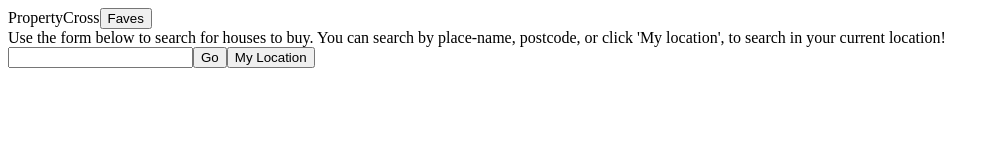
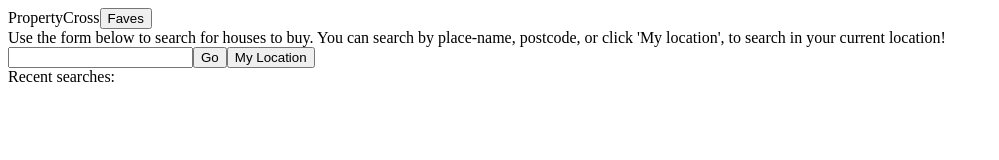
Before and after one commit to MMalashta/PropertyCross, a React app: page / in a window 1280 px wide. Shown: the top 160 px of the page, without its empty margins (0-999 px from the left). Built offline with nearby package versions, Linux system fonts and the light colour scheme; the HTML template or start-up script is replaced by a standard one.

Commit message:
some refactoring and some restructuring

```diff
--- a/src/components/PropertiesList.js
+++ b/src/components/PropertiesList.js
@@ -1,7 +1,7 @@
 import React from 'react'
 import PropertyListItem from './PropertyListItem'
 
-const PropertiesList = ({properties}) => <div>
+const PropertiesList = ({ properties }) => <div>
   <span>List</span>
   {properties.map(() => <PropertyListItem/>)}
 </div>
--- /dev/null
+++ b/src/components/propertySearch/LocationsList.js
@@ -0,0 +1,7 @@
+import React from 'react'
+
+const LocationsList = ({ locations }) => <div>
+  <span>Please select a location below:</span>
+</div>
+
+export default LocationsList
--- /dev/null
+++ b/src/components/propertySearch/RecentSearchesList.js
@@ -0,0 +1,7 @@
+import React from 'react'
+
+const RecentSearchesList = ({ searches }) => <div>
+  <span>Recent searches:</span>
+</div>
+
+export default RecentSearchesList
--- /dev/null
+++ b/src/components/propertySearch/index.js
@@ -0,0 +1,4 @@
+export { default as Header } from './Header'
+export { default as InstructionalText } from './InstructionalText'
+export { default as LocationsList } from './LocationsList'
+export { default as RecentSearchesList } from './RecentSearchesList'
--- a/src/pages/Favourites.js
+++ b/src/pages/Favourites.js
@@ -1,9 +1,13 @@
 import React from 'react'
 import PropertiesList from '../components/PropertiesList'
 
-const Favourites = () => <div className='favourites-form'>
+const Favourites = ({ properties = [] }) => <div className='favourites-form'>
   <span>Favourites</span>
-  <PropertiesList properties={[]}/>
+  {
+    properties.length ?
+      <PropertiesList properties={properties}/> :
+      <span>You have not added any properties to your favourites</span>
+  }
 </div>
 
 export default Favourites
--- /dev/null
+++ b/src/pages/PropertyListing.js
@@ -0,0 +1,7 @@
+import React from 'react'
+
+const PropertyListing = ({ property }) => <div className='property-listing-form'>
+  <span>Property Details</span>
+</div>
+
+export default PropertyListing
--- a/src/pages/PropertySearch.js
+++ b/src/pages/PropertySearch.js
@@ -1,12 +1,11 @@
 import React, { Component } from 'react'
-import InstructionalText from '../components/propertySearch/InstructionalText'
-import Header from '../components/propertySearch/Header'
+import { Header, InstructionalText, RecentSearchesList } from '../components/propertySearch'
 
 export default class PropertySearch extends Component {
   constructor(props) {
     super(props)
     this.state = {
-
+        mode: 'init'
     }
 
     this.goToFaves = this.goToFaves.bind(this)
@@ -23,6 +22,11 @@
       <InstructionalText/>
       <input type='text'/>
       <button>Go</button><button>My Location</button>
+      {
+        this.state.mode === 'init' ?
+          <RecentSearchesList /> :
+          <div/>
+      }
     </div>
   }
 }
--- /dev/null
+++ b/src/pages/index.js
@@ -0,0 +1,4 @@
+export { default as Favourites } from './Favourites'
+export { default as PropertySearch } from './PropertySearch'
+export { default as PropertyListing } from './PropertyListing'
+export { default as SearchResults } from './SearchResults'
--- a/src/root.js
+++ b/src/root.js
@@ -1,15 +1,14 @@
 import React from 'react'
 import { render } from 'react-dom'
 import { Router, Route, hashHistory } from 'react-router'
-import PropertySearch from './pages/PropertySearch'
-import SearchResults from './pages/SearchResults'
-import Favourites from './pages/Favourites'
+import { Favourites, PropertySearch, PropertyListing, SearchResults } from './pages'
 
 render(
   <Router history={hashHistory}>
     <Route path='/' component={PropertySearch}/>
     <Route path='search-results' components={SearchResults}/>
     <Route path='favourites' components={Favourites}/>
+    <Route path="property/:propertyId" components={PropertyListing}/>
   </Router>,
   document.getElementById('root')
 )
```
